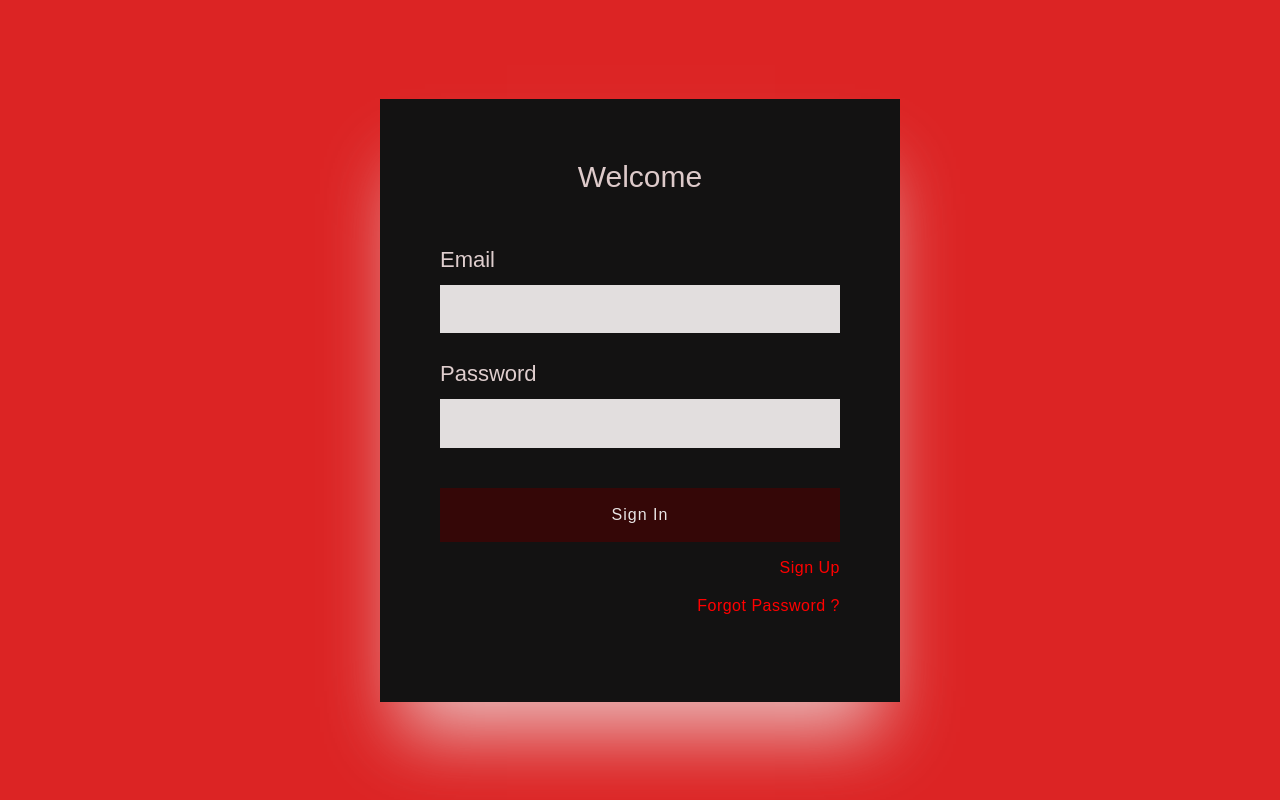
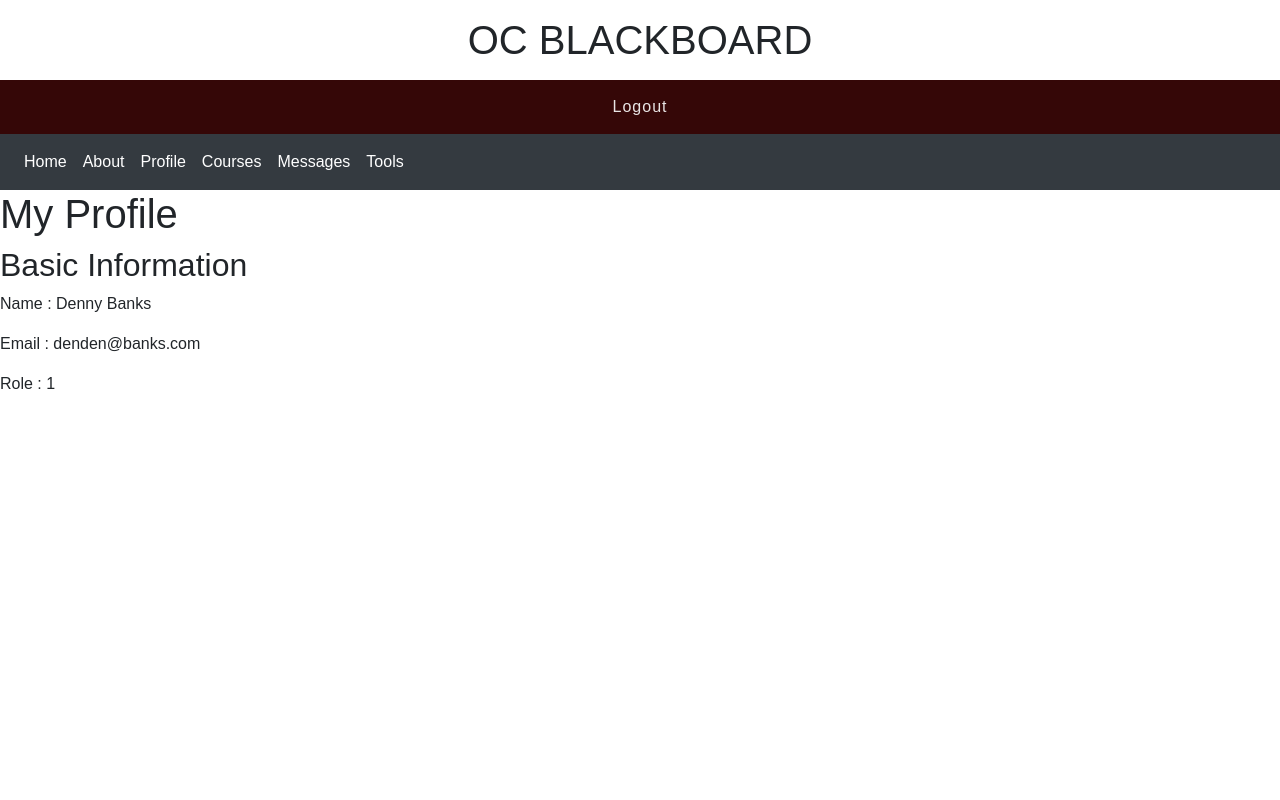
Before and after one commit to logan-giese/whiteboard-course-management, a React (Create React App) app: page /profile in a window 1280 px wide. Built offline with nearby package versions, Linux system fonts and the light colour scheme; no server answers; the HTML template or start-up script is replaced by a standard one.

Commit message:
Made it work
fixed it.

```diff
--- a/package.json
+++ b/package.json
@@ -15,8 +15,11 @@
     "react-bootstrap": "^1.6.1",
     "react-dom": "^17.0.2",
     "react-icons": "^4.2.0",
+    "react-redux": "^7.2.4",
     "react-router-dom": "^5.2.0",
     "react-scripts": "^4.0.3",
+    "redux": "^4.1.0",
+    "redux-devtools-extension": "^2.13.9",
     "web-vitals": "^1.1.2"
   },
   "scripts": {
--- a/src/components/Profile.js
+++ b/src/components/Profile.js
@@ -1,17 +1,17 @@
 import React, {Component} from 'react'
-import ReactDOM from 'react-dom';
+import { useSelector } from 'react-redux'
 
-class Profile extends Component {
-  render() {
+function Profile () {
+    const user = useSelector(state => state.user)
     return (
       <form>
         <h1>My Profile</h1>
         <h2>Basic Information</h2>
-        <p>Name : Gopi Krishna</p>
-        <p>email : g.yerabati@eagles.oc.edu</p>
-        <p>Student ID : 1001677986</p>
+        <p>Name : {user.first_name} {user.last_name}</p>
+        <p>Email : {user.email}</p>
+        <p>Role : {user.role}</p>
       </form>
     );
-  }
 }
+
 export default Profile
--- a/src/index.js
+++ b/src/index.js
@@ -3,16 +3,32 @@ import React from 'react';
 import ReactDOM from 'react-dom';
 import reportWebVitals from './reportWebVitals';
 
+//Import Redux items
+import { Provider } from 'react-redux'
+import { createStore } from 'redux'
+import allReducers from './reducers'
+import { composeWithDevTools } from 'redux-devtools-extension';
+
+
 // Main app files
 import './index.css';
 import OpeningPage from './OpeningPage';
+import App from './App';
 
+//Redux stuff
+//setting up store with middleware and redux dev tools viewers
+const store = createStore(allReducers, window.__REDUX_DEVTOOLS_EXTENSION__ && window.__REDUX_DEVTOOLS_EXTENSION__()
+  // other store enhancers if any
+);
 
 // Render the app
 ReactDOM.render(
-  <React.StrictMode>
+  <Provider store={store}>
+    <App />
+  {/* <React.StrictMode>
     <OpeningPage />
-  </React.StrictMode>,
+  </React.StrictMode>, */}
+  </Provider>,
   document.getElementById('root')
 );
 
--- /dev/null
+++ b/src/reducers/index.js
@@ -0,0 +1,9 @@
+import { combineReducers } from 'redux'
+import user from './user'
+
+//const User = (state, id) => fromUser.getUser(state.user, id)
+const allReducers = combineReducers({
+    user
+})
+
+export default allReducers
--- /dev/null
+++ b/src/reducers/user.js
@@ -0,0 +1,21 @@
+const def =
+  {email: "denden@banks.com",
+  first_name: "Denny ",
+  last_name: "Banks",
+  role: "1" }
+
+const user = (state = def, action) => {
+    switch (action.type) {
+      case 'LOGIN':
+        return state;
+      case 'LOGOUT':
+        return state = null;
+      default:
+        return state =
+         {email: "denden@banks.com",
+         first_name: "Denny ",
+         last_name: "Banks",
+         role: "1" }
+    }
+  }
+  export default user
```
Also changed, not shown: src/actions/index.js (added, +11 -0 lines), 1 other file (tests, documents, lock files or other folders).
